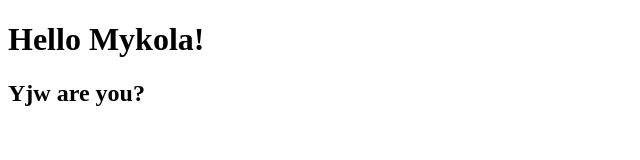
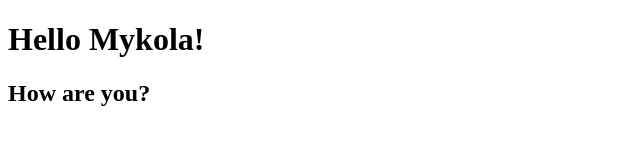
Before and after one commit to zakharchuk97/project, a plain HTML site: page index.html in a window 1280 px wide. Shown: the full height of the page, 0-640 px from the left. Drawn offline with Linux system fonts and the light colour scheme.

Commit message:
end edit

```diff
--- a/index.html
+++ b/index.html
@@ -8,7 +8,7 @@
 </head>
 <body>
 	<h1>Hello Mykola!</h1>
-	<h2>Yjw are you?</h2>
+	<h2>How are you?</h2>
 
 </body>
 </html>
```
